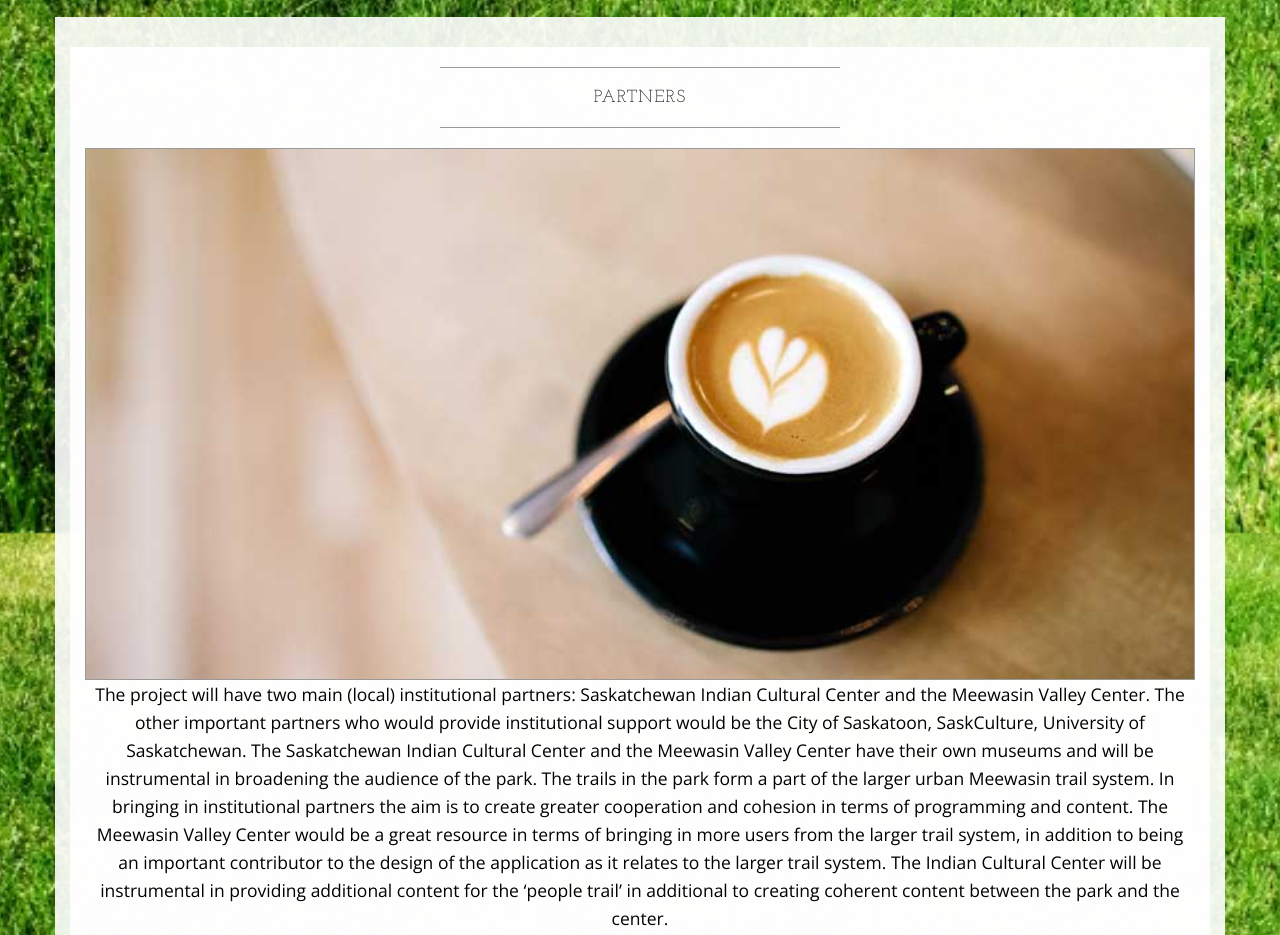
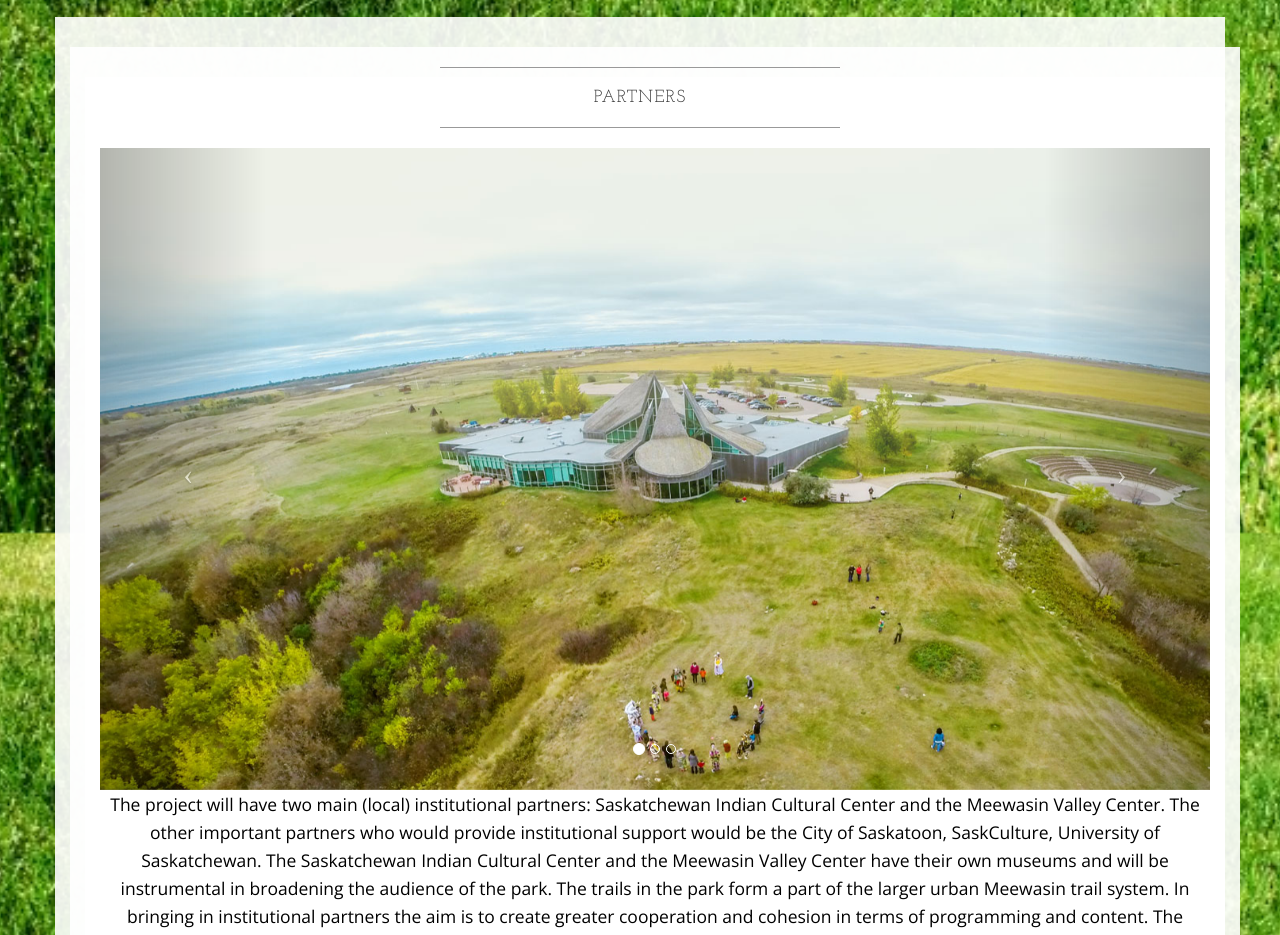
Before and after one commit to eriukristene/wanuskewin-project, a plain HTML site: page partners.html in a window 1280 px wide. Shown: the part 267-1202 px from the top of the page. Drawn offline with nearby package versions, Linux system fonts and the light colour scheme.

Commit message:
slideshow?

```diff
--- a/partners.html
+++ b/partners.html
@@ -93,8 +93,42 @@
                         </h2>
                     <hr>
                 </div>
+
+    <div class="container">
+
+        <div class="row">
+            <div class="box">
                 <div class="col-lg-12 text-center">
-                    <img class="img-responsive img-border img-full" src="img/slide-1.jpg" alt="">
+                    <div id="carousel-example-generic" class="carousel slide">
+                        <!-- Indicators -->
+                        <ol class="carousel-indicators hidden-xs">
+                            <li data-target="#carousel-example-generic" data-slide-to="0" class="active"></li>
+                            <li data-target="#carousel-example-generic" data-slide-to="1"></li>
+                            <li data-target="#carousel-example-generic" data-slide-to="2"></li>
+                        </ol>
+
+                        <!-- Wrapper for slides -->
+                        <div class="carousel-inner">
+                            <div class="item active">
+                                <img class="img-responsive img-full" src="img/1.jpg"alt="Birds-eye view of the park">
+                            </div>
+                           <div class="item">
+                                <img class="img-responsive img-full" src="img/2.jpg" alt="Entrance to the park">
+                            </div>
+                            <div class="item">
+                                <img class="img-responsive img-full" src="img/3.jpg" alt="winter at the park">
+                            </div>
+                        </div>
+
+                        <!-- Controls -->
+                        <a class="left carousel-control" href="#carousel-example-generic" data-slide="prev">
+                            <span class="icon-prev"></span>
+                        </a>
+                        <a class="right carousel-control" href="#carousel-example-generic" data-slide="next">
+                            <span class="icon-next"></span>
+                        </a>
+                    </div>
+
 
                     <p>The project will have two main (local) institutional partners: Saskatchewan Indian Cultural Center and the Meewasin Valley Center. The other important partners who would provide institutional support would be the City of Saskatoon, SaskCulture, University of Saskatchewan. The Saskatchewan Indian Cultural Center and the Meewasin Valley Center have their own museums and will be instrumental in broadening the audience of the park. The trails in the park form a part of the larger urban Meewasin trail system. In bringing in institutional partners the aim is to create greater cooperation and cohesion in terms of programming and content. The Meewasin Valley Center would be a great resource in terms of bringing in more users from the larger trail system, in addition to being an important contributor to the design of the application as it relates to the larger trail system. The Indian Cultural Center will be instrumental in providing additional content for the ‘people trail’ in additional to creating coherent content between the park and the center. </p>
 
```
